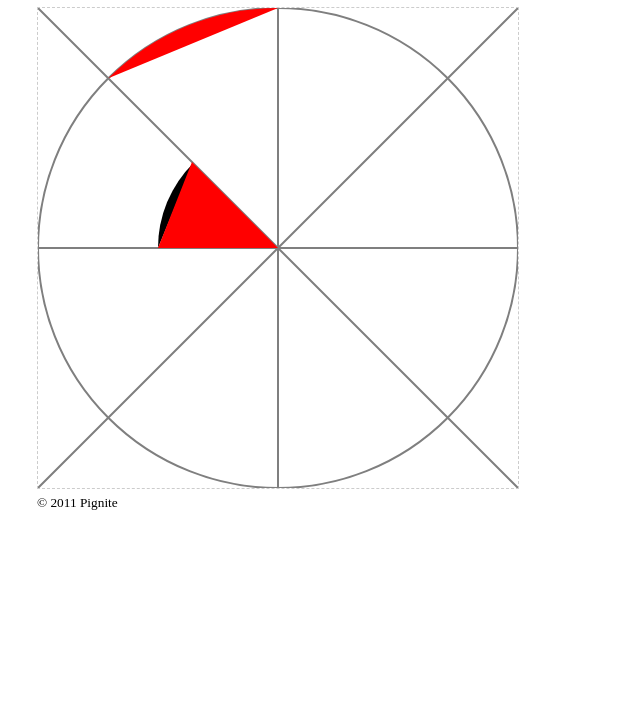
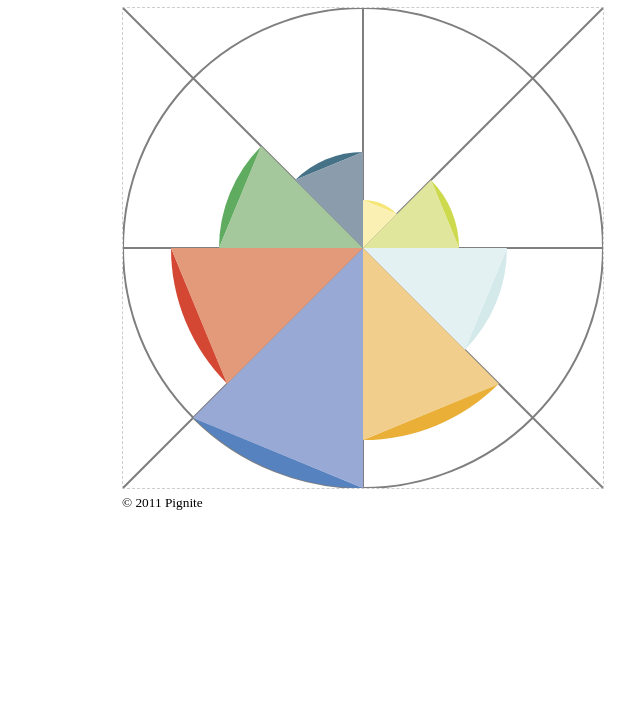
Before and after one commit to jbynum/LBW, a plain HTML site: page index.html in a window 1280 px wide. Shown: the part 73-800 px from the top of the page, without its empty margins (278-918 px from the left). Drawn offline with Linux system fonts and the light colour scheme.

Commit message:
all the wedges in place and dynamic. thanks to Luke

```diff
--- a/index.html
+++ b/index.html
@@ -4,7 +4,7 @@
 		<meta charset="UTF-8">
 		<title>Life Balance Wheel</title>
 		<style>
-			#wrapper {margin:0 auto; width:650px;}
+			#wrapper {margin:0 auto; width:480px;}
 			canvas {border:1px dashed #ccc;}
 		</style>
 	</head>
@@ -37,6 +37,7 @@
 			wheel.stroke();
 			wheel.closePath();
 
+
 			wheel.beginPath();
 			wheel.moveTo(0,240);
 			wheel.lineTo(480,240);
@@ -49,30 +50,136 @@
 			wheel.stroke();
 			wheel.closePath();
 
+			//family
+			var family = 2;
+			wheel.fillStyle = "#f6e677"
+			wheel.beginPath();
+			wheel.arc(240,240,family*24, 270 * Math.PI/180, 315 * Math.PI/180, false);
+			wheel.fill();
+			wheel.closePath();
+
+			wheel.fillStyle = "#faf0b3"
+			wheel.beginPath();
+			wheel.moveTo(240,240);
+			wheel.lineTo(240,240 - family*24);
+			wheel.lineTo(240 + family*(17),240 - family*(17));
+			wheel.fill();
+			wheel.closePath();
+
+			//school
+			var school = 4;
+			wheel.fillStyle = "#cdda4e"
+			wheel.beginPath();
+			wheel.arc(240,240,school*24, 315 * Math.PI/180, 360 * Math.PI/180, false);
+			wheel.fill();
+			wheel.closePath();
+
+			wheel.fillStyle = "#e0e69c"
+			wheel.beginPath();
+			wheel.moveTo(240,240);
+			wheel.lineTo(240 + school*24, 240);
+			wheel.lineTo(240 + school*(17),240 - school*(17));
+			wheel.fill();
+			wheel.closePath();
+
+
+			//health
+			var health = 6;
+			wheel.fillStyle = "#d4e9ea"
+			wheel.beginPath();
+			wheel.arc(240,240,health*24, 0 * Math.PI/180, 45 * Math.PI/180, false);
+			wheel.fill();
+			wheel.closePath();
+
+			wheel.fillStyle = "#e3f1f2"
+			wheel.beginPath();
+			wheel.moveTo(240,240);
+			wheel.lineTo(240 + health*24, 240);
+			wheel.lineTo(240 + health*(17),240 + health*(17));
+			wheel.fill();
+			wheel.closePath();
+
+			//social
+			var social = 8;
+			wheel.fillStyle = "#eaaf37"
+			wheel.beginPath();
+			wheel.arc(240,240,social*24, 45 * Math.PI/180, 90 * Math.PI/180, false);
+			wheel.fill();
+			wheel.closePath();
+
+			wheel.fillStyle = "#f1ce8c"
+			wheel.beginPath();
+			wheel.moveTo(240,240);
+			wheel.lineTo(240, 240 + social*24);
+			wheel.lineTo(240 + social*(17),240 + social*(17));
+			wheel.fill();
+			wheel.closePath();
+
+			//dating
+			var dating = 10;
+			wheel.fillStyle = "#5682bf"
+			wheel.beginPath();
+			wheel.arc(240,240,dating*24, 90 * Math.PI/180, 135 * Math.PI/180, false);
+			wheel.fill();
+			wheel.closePath();
+
+			wheel.fillStyle = "#98a9d5"
+			wheel.beginPath();
+			wheel.moveTo(240,240);
+			wheel.lineTo(240, 240 + dating*24);
+			wheel.lineTo(240 - dating*(17),240 + dating*(17));
+			wheel.fill();
+			wheel.closePath();
+
+			//purpose
+			var purpose = 8;
+			wheel.fillStyle = "#d44733"
+			wheel.beginPath();
+			wheel.arc(240,240,purpose*24, 135 * Math.PI/180, 180 * Math.PI/180, false);
+			wheel.fill();
+			wheel.closePath();
+
+			wheel.fillStyle = "#e39a7a"
+			wheel.beginPath();
+			wheel.moveTo(240,240);
+			wheel.lineTo(240 - purpose*24, 240);
+			wheel.lineTo(240 - purpose*(17),240 + purpose*(17));
+			wheel.fill();
+			wheel.closePath();
 
 			//envrionment
-			var env = 5;
+			var env = 6;
+			wheel.fillStyle = "#5fab60"
+
 			wheel.beginPath();
 			wheel.arc(240,240,env*24, 180 * Math.PI/180, 225 * Math.PI/180, false);
 			wheel.fill();
 			wheel.closePath();
 
-			wheel.fillStyle = "#ff0000"
+			wheel.fillStyle = "#a4c89c"
 			wheel.beginPath();
 			wheel.moveTo(240,240);
 			wheel.lineTo(240 - env*24, 240);
-			wheel.lineTo(154, 154);
+			wheel.lineTo(240 -env*(17),240 -env*(17));
 			wheel.fill();
 			wheel.closePath();
 
-			var plans = 10;
+			//plans
+			var plans = 4;
+			wheel.fillStyle = "#457287"
 			wheel.beginPath();
 			wheel.arc(240,240,plans*24, 225 * Math.PI/180, 270 * Math.PI/180, false);
 			wheel.fill();
 			wheel.closePath();
+
+			wheel.fillStyle = "#8b9cac"
+			wheel.beginPath();
+			wheel.moveTo(240,240);
+			wheel.lineTo(240,240 - plans*24);
+			wheel.lineTo(240 -plans*(17),240-plans*(17));
+			wheel.fill();
+			wheel.closePath();
 	      }
-
-
 		</script>
 
 	</body>
```
